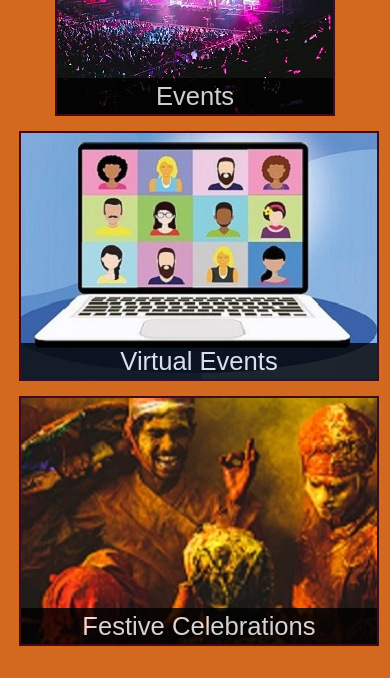
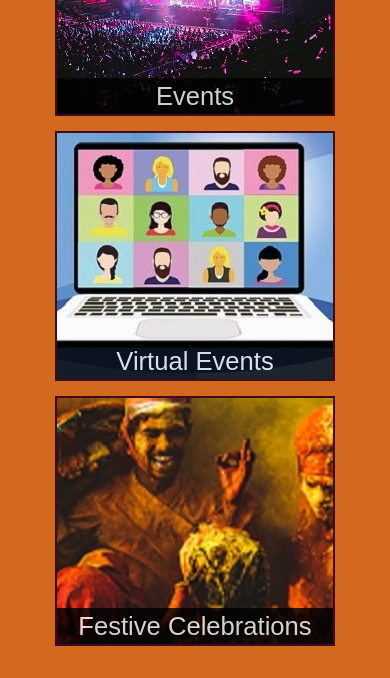
Before and after one commit to DIPUL2001/youreventdoctors, a plain HTML site: page index.html in a window 390 px wide. Shown: the part 900-1578 px from the top of the page. Drawn offline with Linux system fonts and the light colour scheme.

Commit message:
Update styles.css

```diff
--- a/css/styles.css
+++ b/css/styles.css
@@ -572,7 +572,8 @@ body {
     margin-top: 30px;
     padding: 0;
   }
-  #menu-tile, #specials-tile,#map-tile ,#virtual-tile {
+ #menu-tile, #specials-tile,#map-tile ,#virtual-tile,#pre-tile, #anniversary-tile ,#dwed-tile ,#photo-tile ,#fdeco-tile,#deco-tile,#corporate-tile ,#con-tile ,#sc-tile ,#fash-tile,#exhi-tile,#sport-tile
+  ,#holi-tile ,#diw-tile ,#christ-tile ,#navr-tile ,#new-tile,#indr-tile ,#insta-tile, #face-tile,#linked-tile {
     width: 360px;
     margin: 0 auto 15px;
   }
@@ -589,7 +590,8 @@ body {
   /* End Header */
 
   /* Home page */
-  #menu-tile, #specials-tile {
+  #menu-tile, #specials-tile,#map-tile ,#virtual-tile,#pre-tile, #anniversary-tile ,#dwed-tile ,#photo-tile ,#fdeco-tile,#deco-tile,#corporate-tile ,#con-tile ,#sc-tile ,#fash-tile,#exhi-tile,#sport-tile
+  ,#holi-tile ,#diw-tile ,#christ-tile ,#navr-tile ,#new-tile,#indr-tile ,#insta-tile, #face-tile,#linked-tile {
     width: 280px;
     margin: 0 auto 15px;
   }
```
